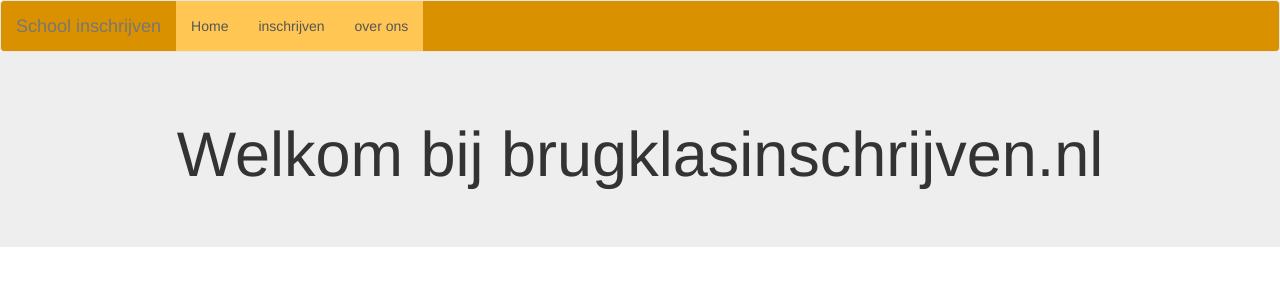
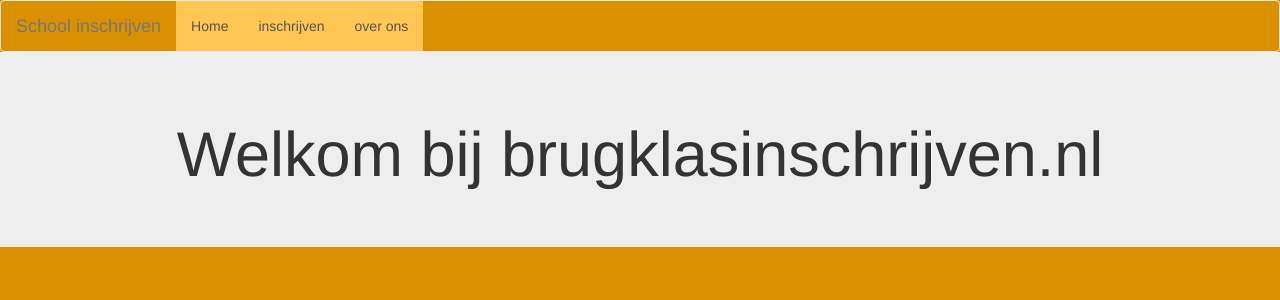
Before and after one commit to ayachi-code/brugklas, a PHP site: page / in a window 1280 px wide. Shown: the top 300 px of the page. Run offline with PHP 8.4, Linux system fonts and the light colour scheme; some libraries are stand-ins or nearby versions.

Commit message:
backround-color toegevoegt

```diff
--- a/css/home/index.css
+++ b/css/home/index.css
@@ -0,0 +1,3 @@
+body {
+  background-color: rgb(217, 145, 0);
+}
--- a/index.php
+++ b/index.php
@@ -10,7 +10,7 @@
 <script src="https://maxcdn.bootstrapcdn.com/bootstrap/3.3.7/js/bootstrap.min.js"></script>
 
 
-<link rel="stylesheet" href="/css/home/index.css">
+<link rel="stylesheet" href="css/home/index.css">
 
 
 
```
